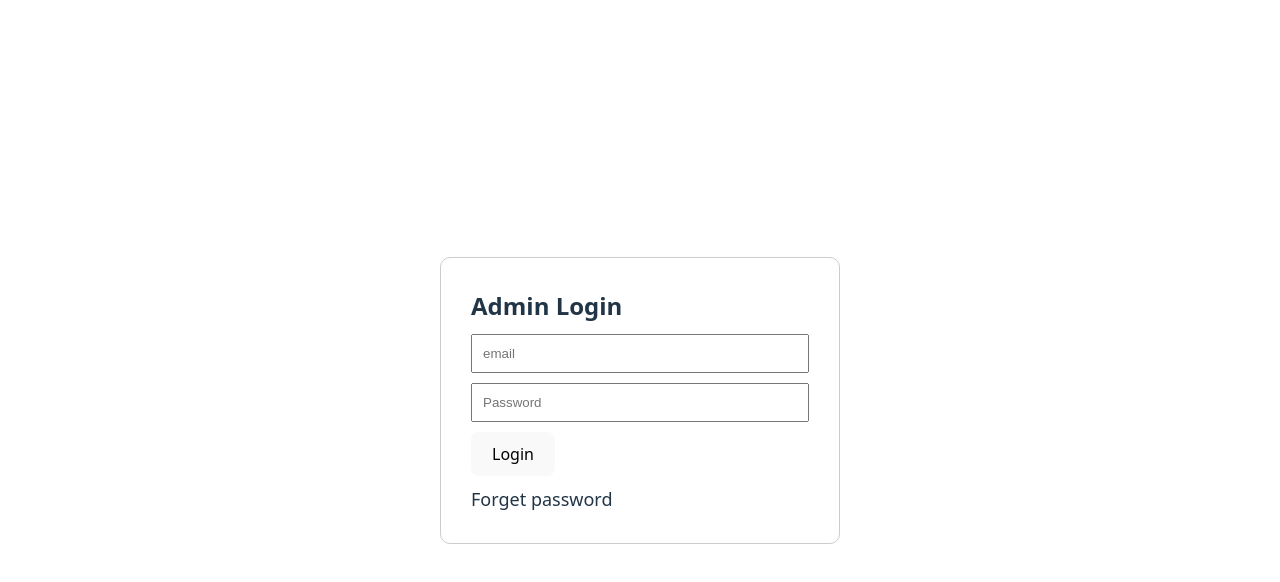
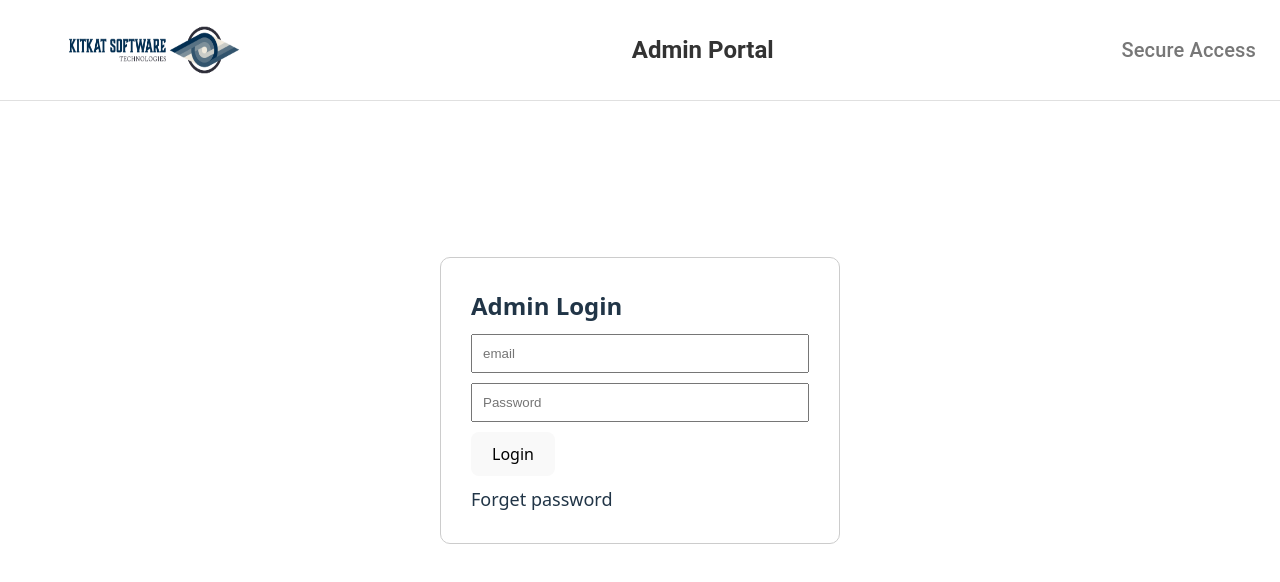
Before and after one commit to Dhanrajkd/Admin-panel, a React (Vite) app: page /employee in a window 1280 px wide. Shown: the top 582 px of the page. Built offline with nearby package versions, Linux system fonts and the light colour scheme.

Commit message:
admin_updated

```diff
--- a/src/Components/Login.jsx
+++ b/src/Components/Login.jsx
@@ -13,6 +13,7 @@ import {
    Box,
    DialogTitle
 } from "@mui/material"
+import Lognavbar from "./Lognavbar";
 const Login = () => {
   const { login } = useContext(AuthContext);
   const {checkemail}=useContext(AuthContext)
@@ -72,6 +73,8 @@ const Login = () => {
 
   }
   return (
+    <>
+    <Lognavbar/>
     <div style={{ display: "flex", justifyContent: "center", alignItems: "center", height: "100vh",width:"100vw" }}>
       <form onSubmit={handleSubmit} style={{ padding: "30px", border: "1px solid #ccc", borderRadius: "10px",width:"400px",height:"auto" }}>
         <h2 style={{paddingBottom:"10px"}}>Admin Login</h2>
@@ -137,6 +140,7 @@ const Login = () => {
          </DialogContent>
       </Dialog>
     </div>
+    </>
   );
 };
 export default Login;
--- /dev/null
+++ b/src/Components/Lognavbar.jsx
@@ -0,0 +1,41 @@
+import { AppBar, Toolbar, Typography, Box } from "@mui/material";
+import logo from '../Logo/logo-png.png'
+const Lognavbar = () => {
+  return (
+    <AppBar
+        position="fixed"
+        elevation={0}
+        sx={{
+            backgroundColor: "#ffffff",
+            borderBottom: "1px solid #e0e0e0",
+        }}
+        >
+        <Toolbar sx={{ minHeight: 56 }}>
+            <Box sx={{ width:"100%",display: "flex", alignItems: "center",justifyContent:"space-between" }}>
+                <Box
+                    component="img"
+                    src={logo}
+                    alt="logo"
+                    sx={{
+                    width: 260,
+                    height:100
+                    }}
+                />
+                <Typography
+                    variant="h5"
+                    sx={{ fontWeight: 600, color: "#333" }}
+                >
+                    Admin Portal
+                </Typography>
+
+                <Typography variant="h6" sx={{ color: "#777" }}>
+                Secure Access
+                </Typography>
+            </Box>
+        </Toolbar>
+    </AppBar>
+
+  );
+};
+
+export default Lognavbar;
--- a/src/Components/Sidebar.jsx
+++ b/src/Components/Sidebar.jsx
@@ -40,6 +40,8 @@ const Sidebar = () => {
       <List sx={{ padding: "10px" }}>
         <ListItemButton
           component={NavLink}
+          to="/"
+          end
           sx={{
             borderRadius: "8px",
             marginBottom: "8px",
--- a/src/Components/Studentschart.jsx
+++ b/src/Components/Studentschart.jsx
@@ -53,7 +53,6 @@ filteredStudents.forEach(s => {
     courseCount[course] = 1;
   }
 });
-
 for (const [course, count] of Object.entries(courseCount)) {
   chartData.push({ course, students: count });
 }
--- a/src/Context/Authcontext.jsx
+++ b/src/Context/Authcontext.jsx
@@ -9,7 +9,7 @@ export const AuthProvider = ({ children }) => {
   const [name,setname]=useState("")
   const login = async (email, password) => {
     try {
-      let responce=await fetch("https://admin-panel-backend-luhq.onrender.com/api/admin/check_admin",{
+      let responce=await fetch("https://admin-panel-backend-m7do.onrender.com/api/admin/check_admin",{
         method:'POST',
         headers:{
           accept:"application/json",
@@ -34,7 +34,7 @@ export const AuthProvider = ({ children }) => {
   };
   const checkemail=async (email)=>{
       try {
-      let responce=await fetch("https://admin-panel-backend-luhq.onrender.com/api/admin/check_email",{
+      let responce=await fetch("https://admin-panel-backend-m7do.onrender.com/api/admin/check_email",{
         method:'POST',
         headers:{
           accept:"application/json",
@@ -58,7 +58,7 @@ export const AuthProvider = ({ children }) => {
   }
   const addnew_pass=async (email,password)=>{
       try{
-          let responce=await fetch("https://admin-panel-backend-luhq.onrender.com/api/admin/new_password",{
+          let responce=await fetch("https://admin-panel-backend-m7do.onrender.com/api/admin/new_password",{
             method:"PATCH",
             headers:{
               accept:"application/json",
--- a/src/Pages/Admins.jsx
+++ b/src/Pages/Admins.jsx
@@ -37,7 +37,7 @@ const Admins = () => {
   });
    useEffect(()=>{
         const fetchdata=async ()=>{
-          const responce=await fetch("http://localhost:4000/get_admin")
+          const responce=await fetch("https://admin-panel-backend-m7do.onrender.com/api/admin/get_admin")
           const data=await responce.json()
           console.log(data.data)
           setAdmins(data.data)
@@ -57,7 +57,7 @@ const Admins = () => {
     } else {
       console.log(formData)
       try{
-        let responce=await fetch("http://localhost:4000/add_admin",{
+        let responce=await fetch("https://admin-panel-backend-m7do.onrender.com/api/admin/add_admin",{
           method:"POST",
           headers:{
             accept:"application/json",
--- a/src/Pages/Batches.jsx
+++ b/src/Pages/Batches.jsx
@@ -41,7 +41,7 @@ const Batches = () => {
   };
   useEffect(()=>{
           const fetchdata=async ()=>{
-            const responce=await fetch("http://localhost:4000/get_batch")
+            const responce=await fetch("https://admin-panel-backend-m7do.onrender.com/api/admin/get_batch")
             const data=await responce.json()
             console.log(data.data)
             setBatches(data.data)
@@ -58,7 +58,7 @@ const Batches = () => {
     } else {
        console.log(formData)
       try{
-        let responce=await fetch("http://localhost:4000/add_batch",{
+        let responce=await fetch("https://admin-panel-backend-m7do.onrender.com/api/admin/add_batch",{
           method:"POST",
           headers:{
             accept:"application/json",
--- a/src/Pages/Courses.jsx
+++ b/src/Pages/Courses.jsx
@@ -34,7 +34,7 @@ const Courses = () => {
   });
   useEffect(()=>{
           const fetchdata=async ()=>{
-            const responce=await fetch("http://localhost:4000/cource_data")
+            const responce=await fetch("https://admin-panel-backend-m7do.onrender.com/api/admin/cource_data")
             const data=await responce.json()
             console.log(data.data)
             setCourses(data.data)
@@ -55,7 +55,7 @@ const Courses = () => {
     } else {
      console.log(formData)
       try{
-        let responce=await fetch("http://localhost:4000/add_cource",{
+        let responce=await fetch("https://admin-panel-backend-m7do.onrender.com/api/admin/add_cource",{
           method:"POST",
           headers:{
             accept:"application/json",
--- a/src/Pages/Dashboard.jsx
+++ b/src/Pages/Dashboard.jsx
@@ -11,7 +11,7 @@ const Dashboard = () => {
   },[month])
   useEffect(() => {
     const fetchdata=async (req,res)=>{
-        const responce= await fetch("http://localhost:4000/get_studentdata")
+        const responce= await fetch("https://admin-panel-backend-m7do.onrender.com/api/admin/get_studentdata")
         let data=await responce.json()
         setStudents(data.data)
         console.log(data.data)
@@ -21,7 +21,7 @@ const Dashboard = () => {
     useEffect(()=>{
       const fetchdata=async ()=>{
                   try{
-                    const responce=await fetch("http://localhost:4000/get_fees")
+                    const responce=await fetch("https://admin-panel-backend-m7do.onrender.com/api/admin/get_fees")
                     const data=await responce.json()
                     console.log(data.data)
                     setpayments(data.data)
--- a/src/Pages/Fees.jsx
+++ b/src/Pages/Fees.jsx
@@ -38,7 +38,7 @@ const Fees = () => {
     },[])
         const fetchdata=async ()=>{
             try{
-              const responce=await fetch("http://localhost:4000/get_fees")
+              const responce=await fetch("https://admin-panel-backend-m7do.onrender.com/api/admin/get_fees")
               const data=await responce.json()
               console.log(data.data)
               setPayments(data.data)
@@ -60,7 +60,7 @@ const Fees = () => {
        console.log(formData)
       try{
         console.log(formData)
-        let responce=await fetch("http://localhost:4000/add_fees",{
+        let responce=await fetch("https://admin-panel-backend-m7do.onrender.com/api/admin/add_fees",{
           method:"POST",
           headers:{
             accept:"application/json",
```
Also changed, not shown: src/Pages/Employee.jsx (+4 -4 lines), src/Pages/Students.jsx (+4 -4 lines).
